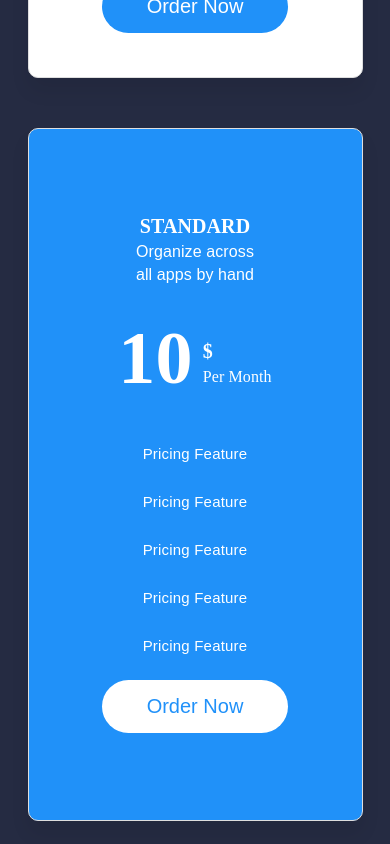
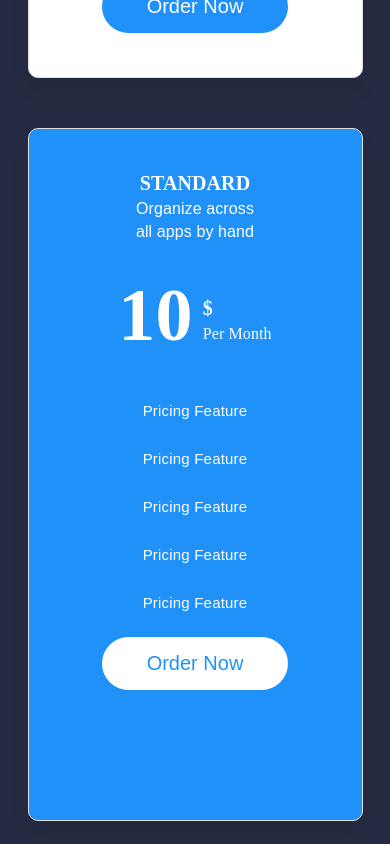
Before and after one commit to Bngoctam95/bus-land-page, a Nuxt app: page / in a window 390 px wide. Shown: the part 3800-4644 px from the top of the page. Built offline with nearby package versions, Linux system fonts and the light colour scheme; a web font is replaced by a local one.

Commit message:
fix layout pricing

```diff
--- a/components/pages/home/pricing-section.vue
+++ b/components/pages/home/pricing-section.vue
@@ -287,15 +287,37 @@ export default {
     .wrapper {
       .pricing {
         &__order {
-          flex-direction: column;
-          gap: 50px
+          &__free, &__business, &__standard {
+            width: 255px;
+            padding: 40px 0;
+          }
         }
       }
     }
   }
+
+  @media (max-width: 810px) {
+    .wrapper {
+      .pricing {
+        &__order {
+          &__free, &__business, &__standard {
+            width: 200px;
+          }
+        }
+      }
+    }
+  }
+
   @media (max-width: 650px) {
     .wrapper {
       .pricing {
+        &__order {
+          &__free, &__business, &__standard {
+            width: 335px;
+          }
+          flex-direction: column;
+          gap: 50px
+        }
         &__content {
           p {
             span {
```
